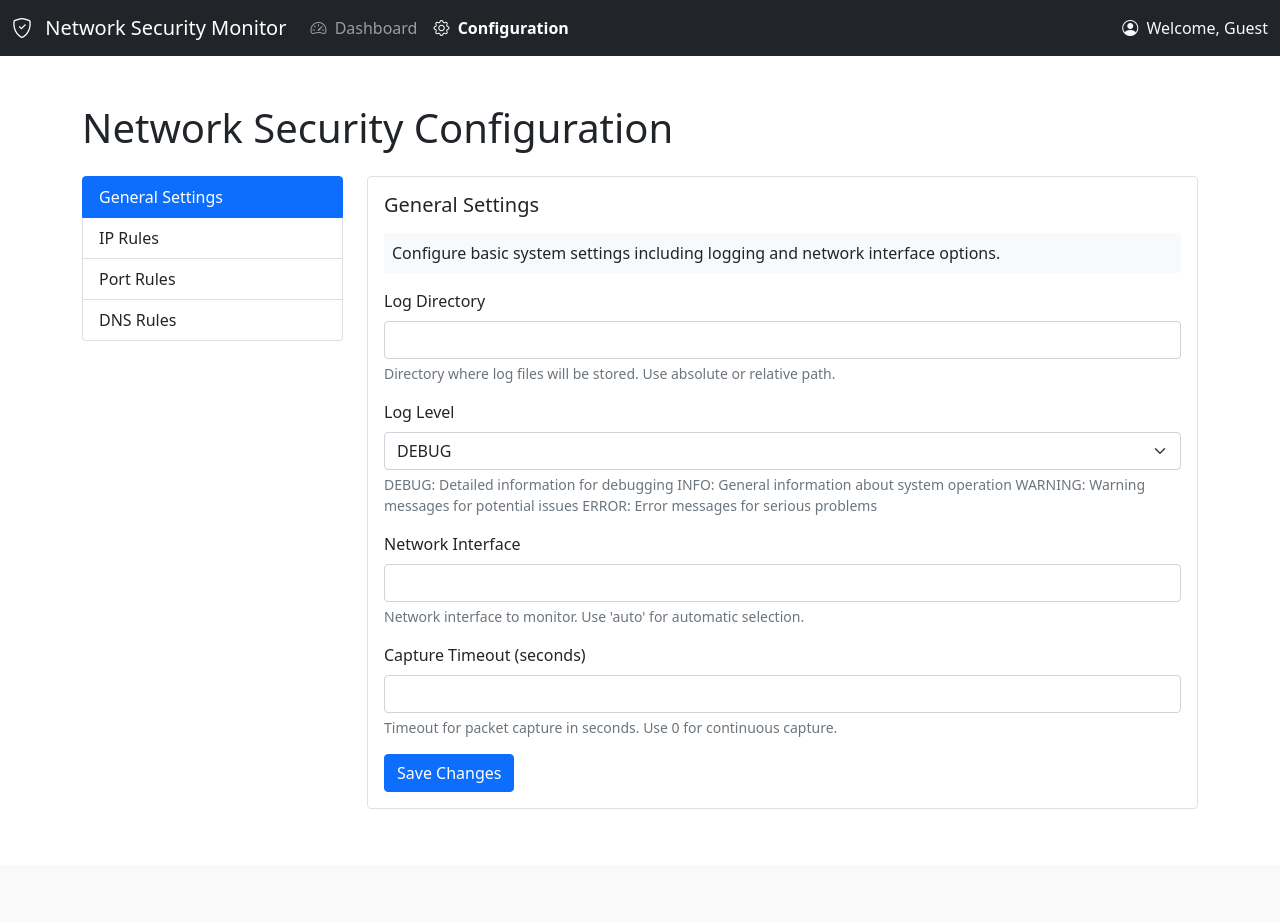
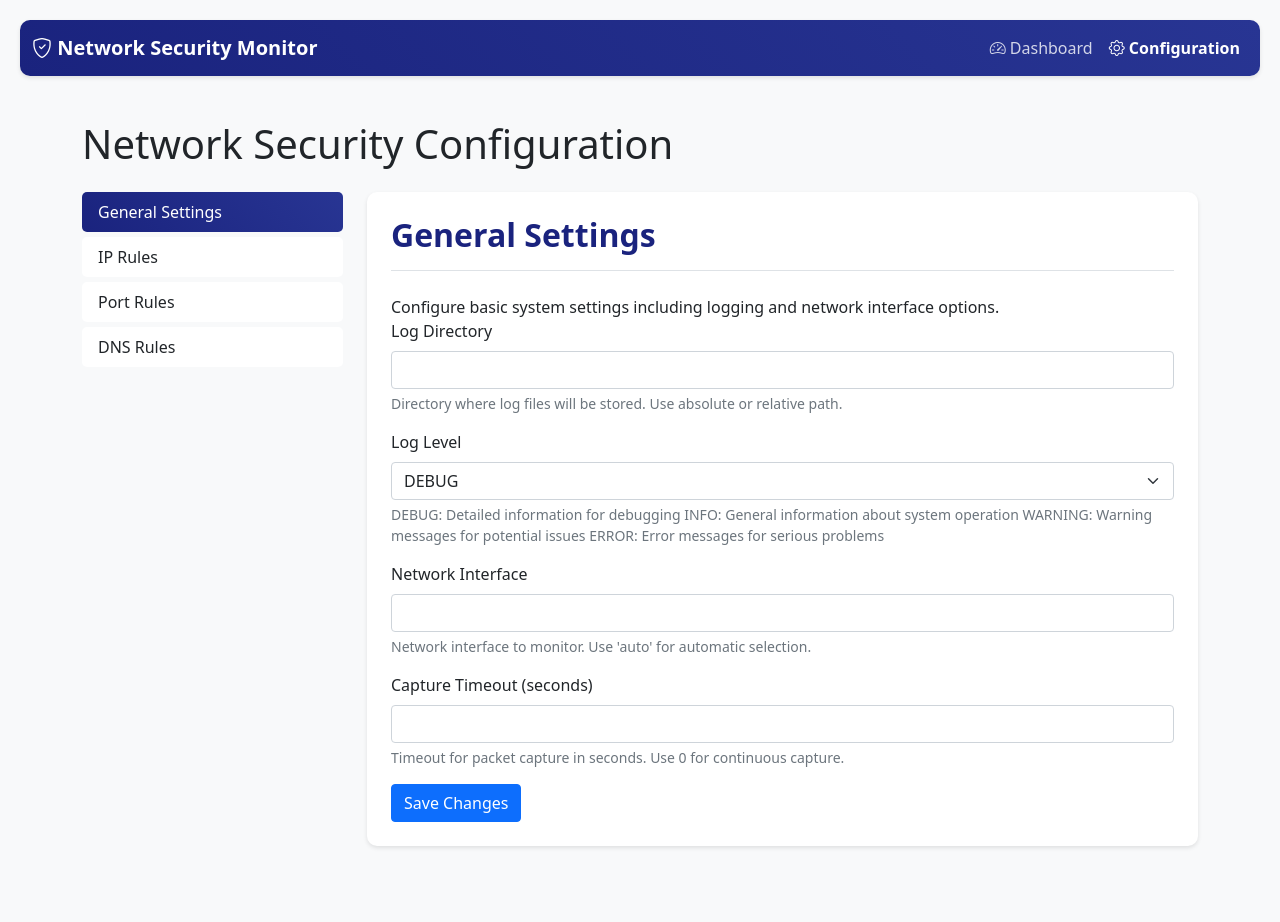
Before and after one commit to rafaelmehdiyev/intrusion-detection-system, a Flask app: template templates/config.html in a window 1280 px wide. Before the commit the page ends 809 px from the top, so only its background shows below. Run offline with Flask 3, Linux system fonts and the light colour scheme; the template is opened without the code that fills it, so the values that code supplies are empty; some libraries are stand-ins or nearby versions.

Commit message:
UI Changes and Navigation

```diff
--- a/config.json
+++ b/config.json
@@ -10,7 +10,8 @@
         "BLACKLISTED_IPS": [
             "192.168.1.100",
             "10.0.0.100",
-            "8.8.8.8"
+            "8.8.8.8",
+            "10.10.10.10"
         ],
         "WHITELISTED_IPS": [],
         "IP_RANGES_TO_MONITOR": [],
--- a/server.py
+++ b/server.py
@@ -48,7 +48,7 @@ class LogReader:
         # Initialize position for new files
         if log_file not in self.current_position:
             self.current_position[log_file] = os.path.getsize(log_file)
-            return self.read_existing_logs()  # Return existing logs on first connect
+            return []  # Don't return existing logs on first connect
 
         try:
             with open(log_file, 'r') as f:
@@ -163,7 +163,7 @@ def index():
 def get_events():
     """Event stream for real-time updates"""
     def generate():
-        # Initialize file position for new logs only
+        # Initialize file position for new logs
         log_file = log_reader.get_current_log_file()
         if log_file not in log_reader.current_position:
             log_reader.current_position[log_file] = os.path.getsize(log_file)
--- a/templates/config.html
+++ b/templates/config.html
@@ -7,14 +7,24 @@
     <link href="https://cdn.jsdelivr.net/npm/bootstrap@5.1.3/dist/css/bootstrap.min.css" rel="stylesheet">
     <link href="https://cdn.jsdelivr.net/npm/bootstrap-icons@1.7.2/font/bootstrap-icons.css" rel="stylesheet">
     <style>
+        body {
+            padding: 20px;
+            background-color: #f8f9fa;
+        }
         .nav-link.active {
             font-weight: bold;
         }
         .config-section {
             margin-bottom: 2rem;
-            padding: 1rem;
-            border: 1px solid #dee2e6;
-            border-radius: 0.25rem;
+            padding: 1.5rem;
+            border: none;
+            border-radius: 10px;
+            background: white;
+            box-shadow: 0 2px 4px rgba(0,0,0,0.1);
+            transition: transform 0.2s;
+        }
+        .config-section:hover {
+            transform: translateY(-5px);
         }
         .config-help {
             color: #6c757d;
@@ -25,50 +35,68 @@
             display: flex;
             justify-content: space-between;
             align-items: center;
-            margin-bottom: 1rem;
+            margin-bottom: 1.5rem;
+            padding-bottom: 1rem;
+            border-bottom: 1px solid #dee2e6;
         }
         .config-title {
             margin: 0;
-            font-size: 1.25rem;
+            color: #1a237e;
+            font-weight: bold;
         }
-        .config-description {
-            margin-bottom: 1rem;
-            padding: 0.5rem;
-            background-color: #f8f9fa;
-            border-radius: 0.25rem;
+        .navbar {
+            background: linear-gradient(45deg, #1a237e, #283593);
+            margin-bottom: 20px;
+            border-radius: 10px;
+            box-shadow: 0 2px 4px rgba(0,0,0,0.1);
+        }
+        .navbar-brand {
+            color: white !important;
+            font-weight: bold;
+        }
+        .nav-link {
+            color: rgba(255,255,255,0.8) !important;
+            transition: color 0.3s ease;
+        }
+        .nav-link:hover {
+            color: white !important;
+        }
+        .nav-link.active {
+            color: white !important;
+            font-weight: bold;
+        }
+        .list-group-item {
+            border: none;
+            margin-bottom: 5px;
+            border-radius: 5px !important;
+            transition: all 0.3s ease;
+        }
+        .list-group-item:hover {
+            background-color: #e3f2fd;
+        }
+        .list-group-item.active {
+            background: linear-gradient(45deg, #1a237e, #283593);
+            border: none;
         }
     </style>
 </head>
 <body>
     <!-- Navigation Bar -->
-    <nav class="navbar navbar-expand-lg navbar-dark bg-dark mb-4">
+    <nav class="navbar navbar-expand-lg">
         <div class="container-fluid">
-            <a class="navbar-brand" href="/">
-                <i class="bi bi-shield-check me-2"></i>
+            <a class="navbar-brand" href="#">
+                <i class="bi bi-shield-check"></i>
                 Network Security Monitor
             </a>
-            <button class="navbar-toggler" type="button" data-bs-toggle="collapse" data-bs-target="#navbarNav">
-                <span class="navbar-toggler-icon"></span>
-            </button>
-            <div class="collapse navbar-collapse" id="navbarNav">
-                <ul class="navbar-nav me-auto">
-                    <li class="nav-item">
+            <div class="navbar-nav ms-auto">
                 <a class="nav-link" href="/">
-                            <i class="bi bi-speedometer2 me-1"></i>
+                    <i class="bi bi-speedometer2"></i>
                     Dashboard
                 </a>
-                    </li>
-                    <li class="nav-item">
                 <a class="nav-link active" href="/config">
-                            <i class="bi bi-gear me-1"></i>
+                    <i class="bi bi-gear"></i>
                     Configuration
                 </a>
-                    </li>
-                </ul>
-                <div class="navbar-text text-light">
-                    <i class="bi bi-person-circle me-1"></i>
-                    Welcome, {{ username if username else 'Guest' }}
-                </div>
             </div>
         </div>
     </nav>
```
Also changed, not shown: templates/index.html (+52 -81 lines), 1 other file. Lines whose indentation alone changed are shown as unchanged.
